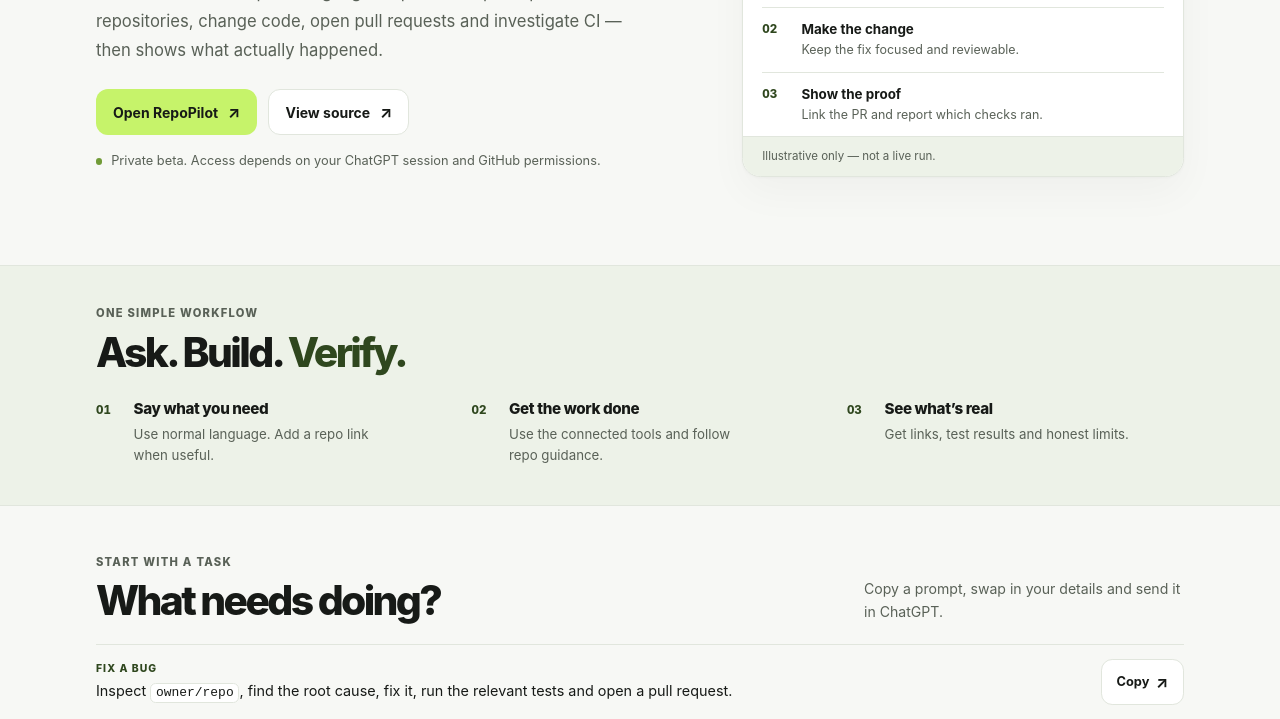
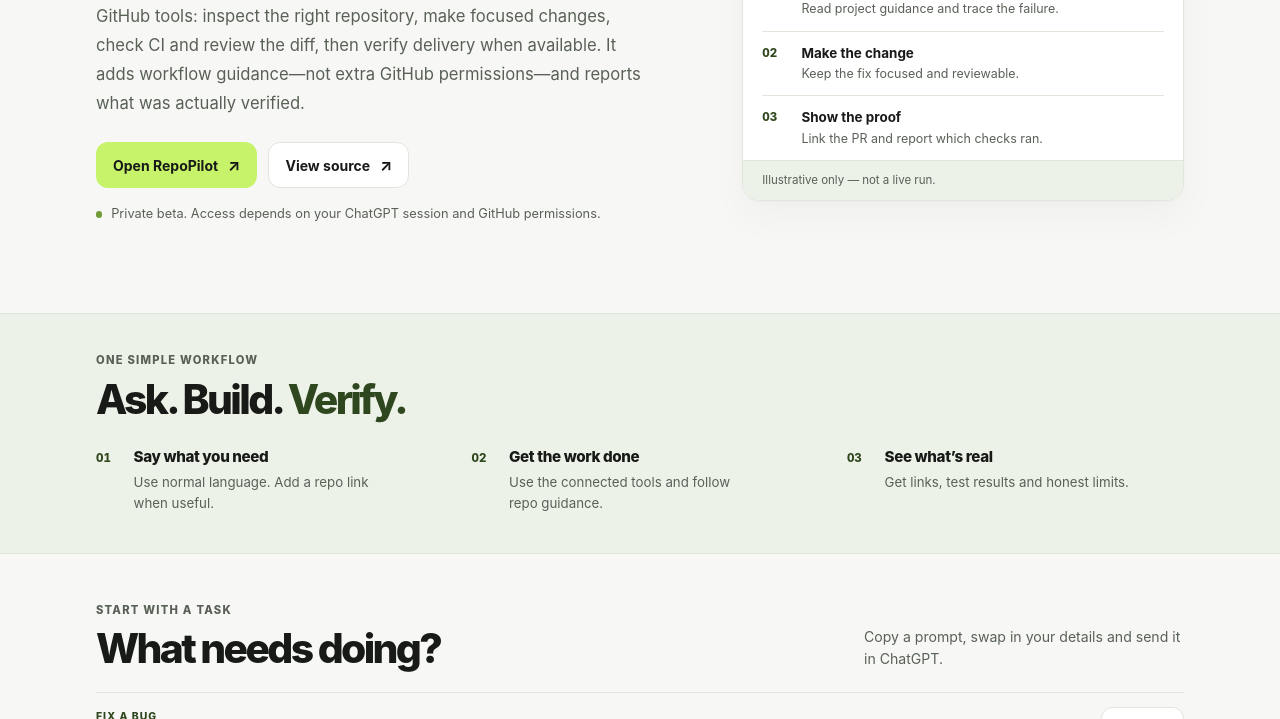
Before and after one commit to jordan-thirkle/RepoPilot, a website: page index.html in a window 1280 px wide. Shown: the part 381-1100 px from the top of the page. Drawn offline with Linux system fonts and the light colour scheme.

Commit message:
Clarify RepoPilot's workflow value proposition

```diff
--- a/index.html
+++ b/index.html
@@ -50,7 +50,7 @@
       <div class="hero-copy">
         <p class="eyebrow"><span class="eyebrow-dot" aria-hidden="true"></span> GITHUB WORK, THROUGH CHATGPT</p>
         <h1 id="hero-title">GitHub changes.<br><span>By asking.</span></h1>
-        <p class="hero-description">Describe the task in plain language. RepoPilot helps inspect repositories, change code, open pull requests and investigate CI — then shows what actually happened.</p>
+        <p class="hero-description">RepoPilot adds a repeatable delivery workflow around connected GitHub tools: inspect the right repository, make focused changes, check CI and review the diff, then verify delivery when available. It adds workflow guidance—not extra GitHub permissions—and reports what was actually verified.</p>
 
         <div class="hero-actions">
           <a class="button button-primary" href="https://chatgpt.com/plugins/plugins_6adcd2f31dc08191b79ad455e7d81e94" target="_blank" rel="noopener noreferrer">Open RepoPilot <span aria-hidden="true">↗</span></a>
```
